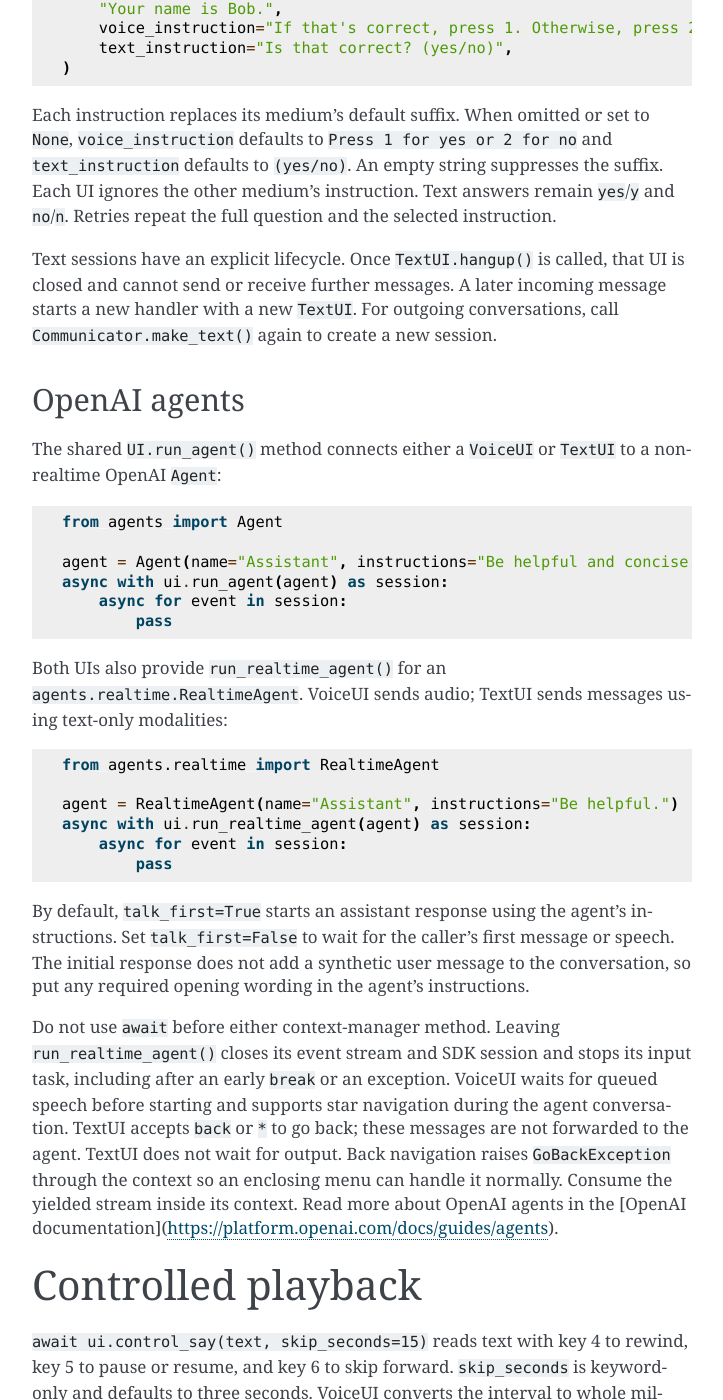
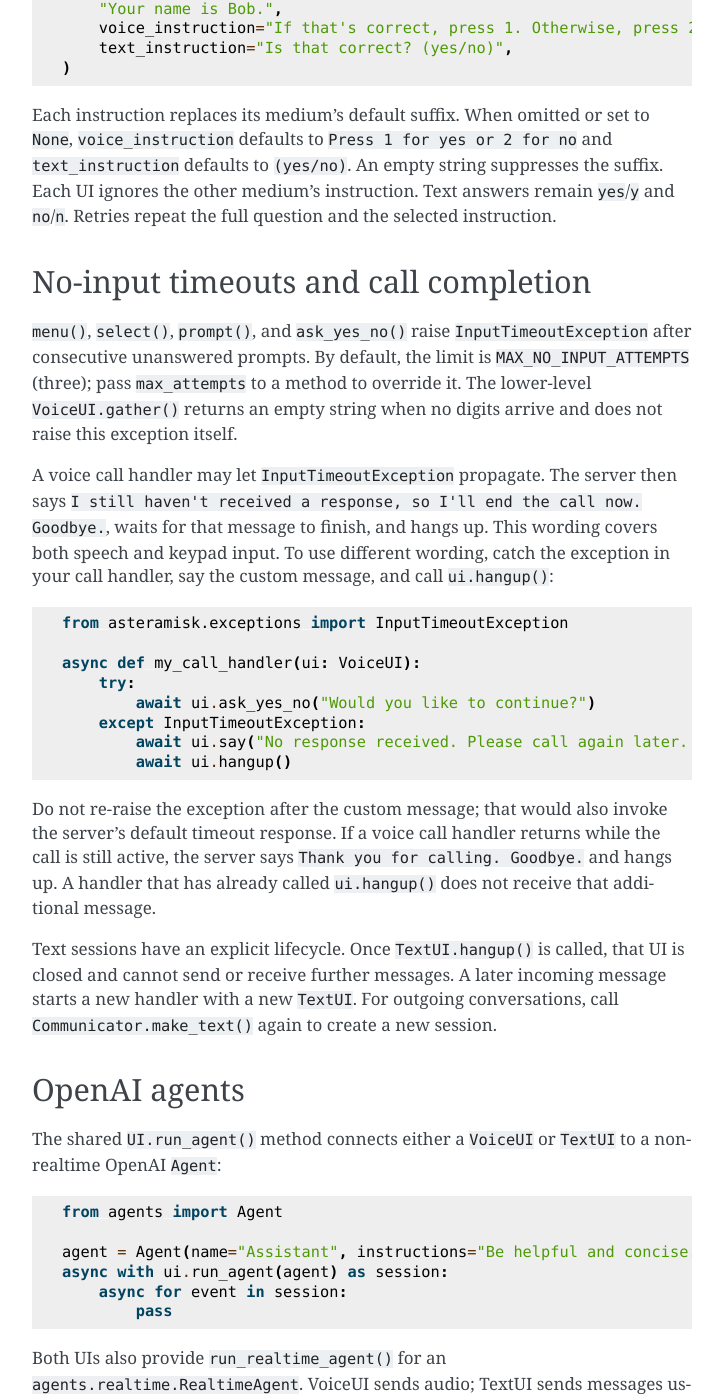
Before and after one commit to DarrylMcoder/asteramisk, a Sphinx documentation site: the page built from docs/usage.rst, in a window 1280 px wide and 1400 px high, scrolled down 1661 px. Shown: the whole window, without its empty margins (388-1111 px from the left). Built offline with Sphinx 7.4.7, drawn with Linux system fonts in a browser that asks for light colours; some of the changed text lies outside the part shown.

Commit message:
Close calls when handlers return
AI assistance: implementation, tests, and documentation were prepared with Codex and reviewed before commit.

```diff
--- a/docs/usage.rst
+++ b/docs/usage.rst
@@ -81,6 +81,36 @@ and ``text_instruction`` defaults to ``(yes/no)``. An empty string suppresses
 the suffix. Each UI ignores the other medium's instruction. Text answers
 remain ``yes``/``y`` and ``no``/``n``. Retries repeat the full question and
 the selected instruction.
+
+No-input timeouts and call completion
+*************************************
+
+``menu()``, ``select()``, ``prompt()``, and ``ask_yes_no()`` raise
+``InputTimeoutException`` after consecutive unanswered prompts. By default,
+the limit is ``MAX_NO_INPUT_ATTEMPTS`` (three); pass ``max_attempts`` to a
+method to override it. The lower-level ``VoiceUI.gather()`` returns an empty
+string when no digits arrive and does not raise this exception itself.
+
+A voice call handler may let ``InputTimeoutException`` propagate. The server
+then says ``I still haven't received a response, so I'll end the call now.
+Goodbye.``, waits for that message to finish, and hangs up. This wording covers
+both speech and keypad input. To use different wording, catch the exception in
+your call handler, say the custom message, and call ``ui.hangup()``::
+
+    from asteramisk.exceptions import InputTimeoutException
+
+    async def my_call_handler(ui: VoiceUI):
+        try:
+            await ui.ask_yes_no("Would you like to continue?")
+        except InputTimeoutException:
+            await ui.say("No response received. Please call again later. Goodbye.")
+            await ui.hangup()
+
+Do not re-raise the exception after the custom message; that would also invoke
+the server's default timeout response. If a voice call handler returns while
+the call is still active, the server says ``Thank you for calling. Goodbye.``
+and hangs up. A handler that has already called ``ui.hangup()`` does not receive
+that additional message.
 
 Text sessions have an explicit lifecycle. Once ``TextUI.hangup()`` is called,
 that UI is closed and cannot send or receive further messages. A later incoming
```
Also changed, not shown: README.md (+37 -0 lines), 2 other files.
